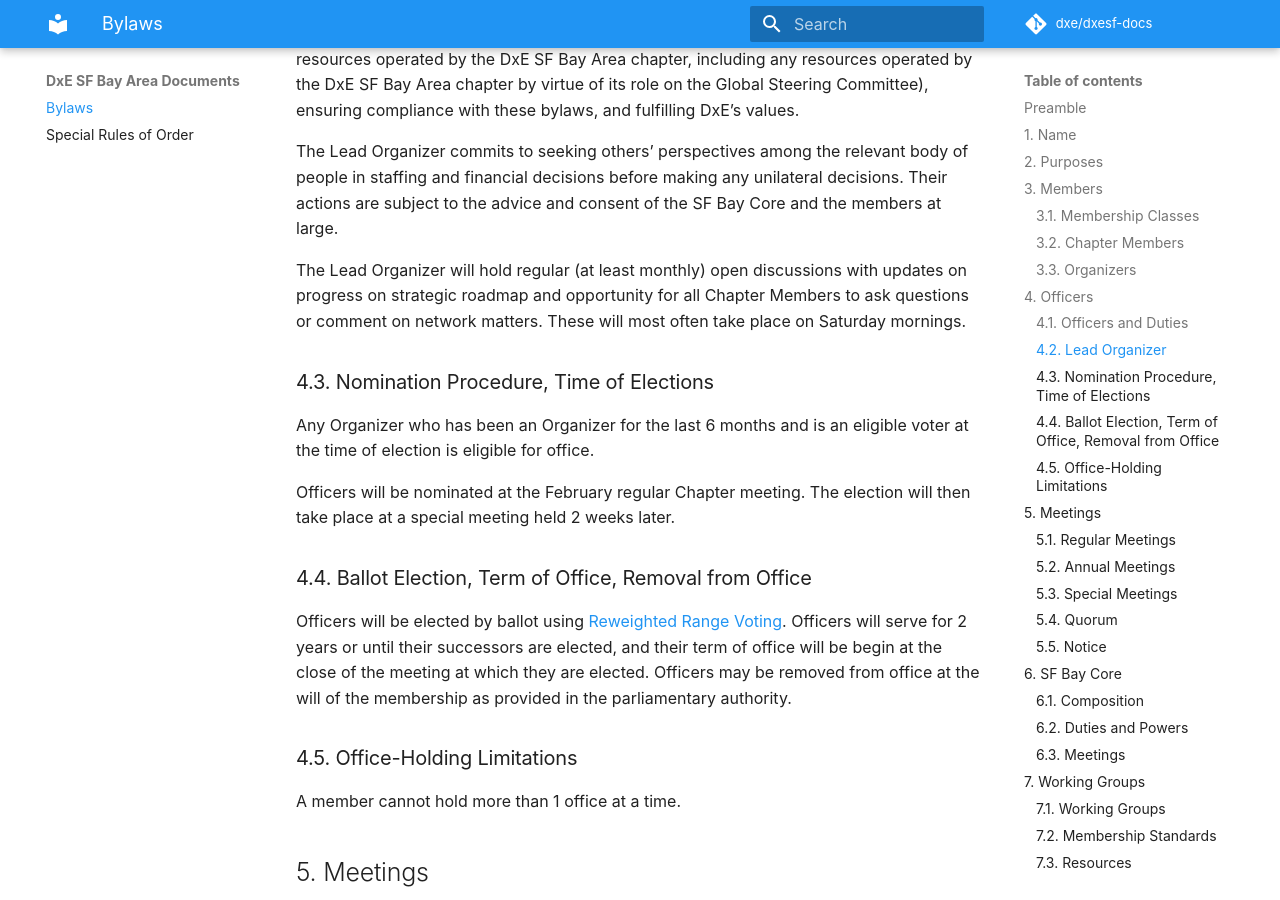
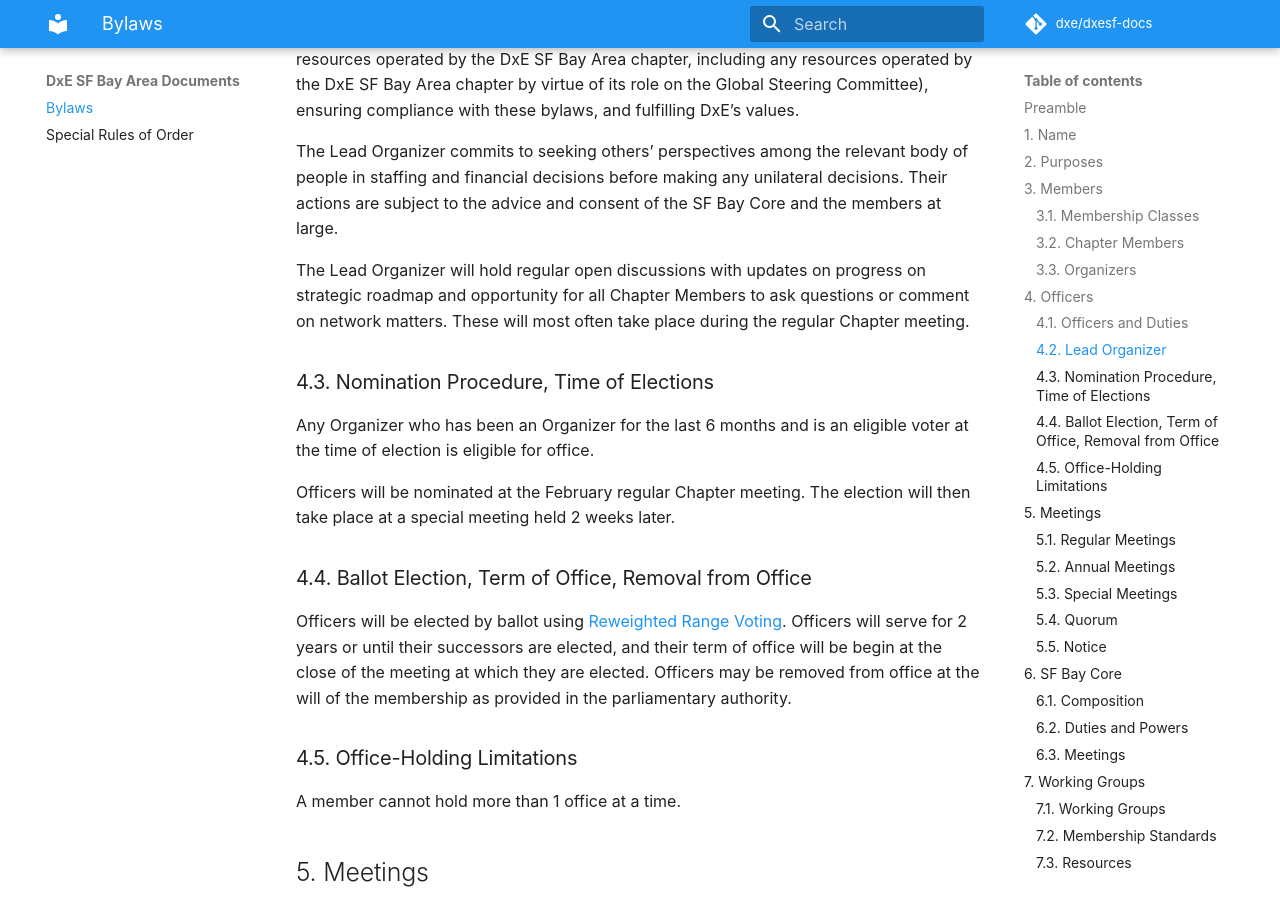
Before and after one commit to dxe/dxesf-docs, an MkDocs documentation site: the page built from docs/index.md, in a window 1280 px wide and 900 px high, scrolled down 1805 px. Built offline with MkDocs 1.6.1 and Material for MkDocs 9.7.7, drawn with Linux system fonts in a browser that asks for light colours; some web fonts are replaced; comment, search, counter and statistics services are not loaded; some of the changed text lies outside the part shown.

Commit message:
Updates to meeting times, proposal (#37)

```diff
--- a/docs/index.md
+++ b/docs/index.md
@@ -53,8 +53,10 @@ The Lead Organizer is responsible for making decisions on and executing the prev
 The Lead Organizer commits to seeking others' perspectives among the relevant body of people in staffing and financial decisions before making any unilateral decisions.
 Their actions are subject to the advice and consent of the SF Bay Core and the members at large.
 
-The Lead Organizer will hold regular (at least monthly) open discussions with updates on progress on strategic roadmap and opportunity for all Chapter Members to ask questions or comment on network matters.
-These will most often take place on Saturday mornings.
+The Lead Organizer will hold regular open discussions with updates on progress
+on strategic roadmap and opportunity for all Chapter Members to ask questions or
+comment on network matters. These will most often take place during the regular
+Chapter meeting.
 
 ### 4.3. Nomination Procedure, Time of Elections
 
```
Also changed, not shown: other parts of docs/index.md (+2 -1 lines).
